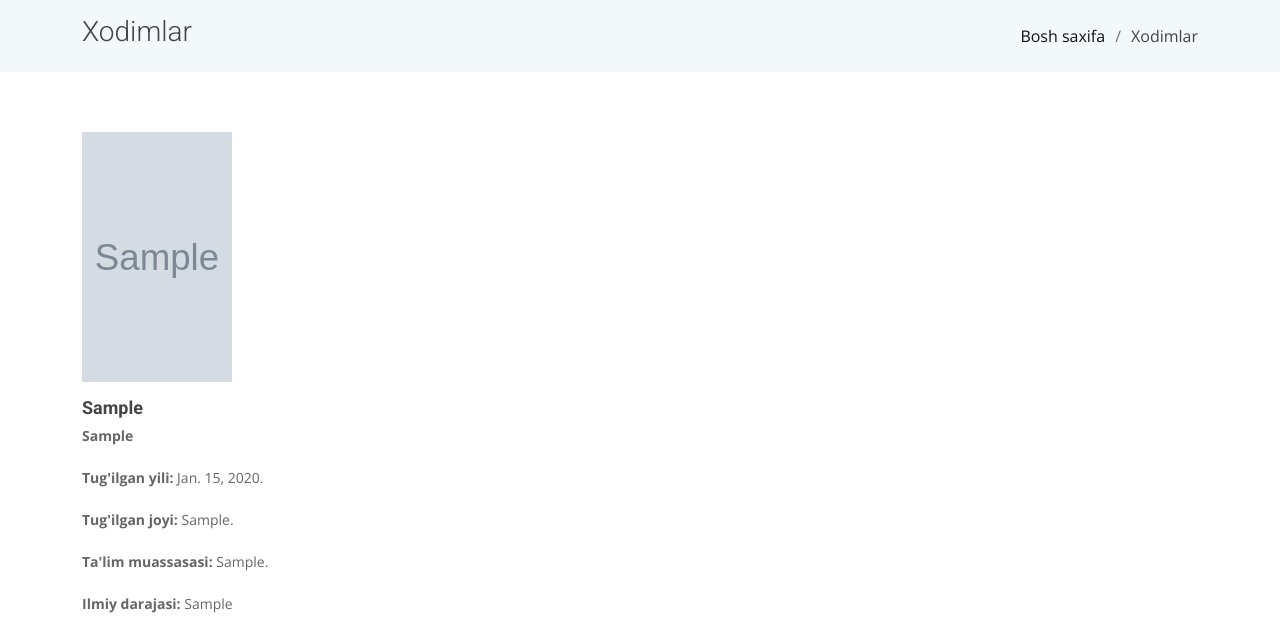
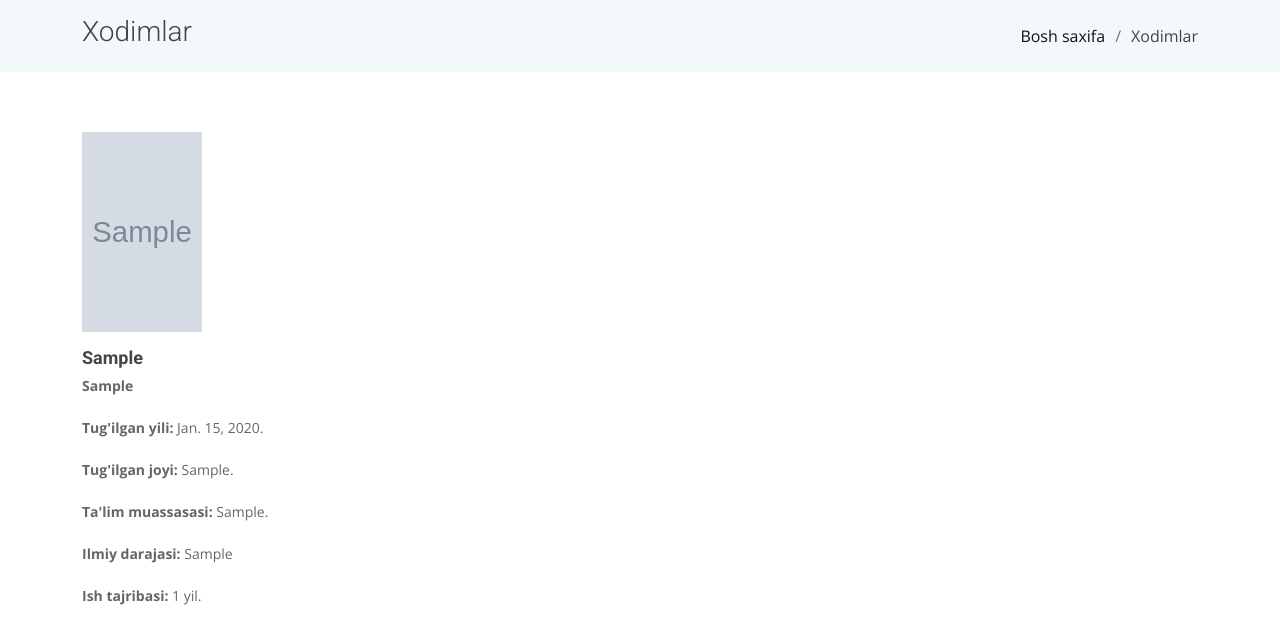
Before and after one commit to Sanjar1996/Uzun, a Django app: page /hodimlar/ in a window 1280 px wide. Shown: the part 80-702 px from the top of the page. Run offline with Django 3.2, Linux system fonts and the light colour scheme; tables that the repository leaves empty hold one stand-in row (values such as "Sample post"); grey boxes marked "Sample" are stand-in pictures; some libraries are stand-ins or nearby versions.

Commit message:
/images changed

```diff
--- a/src/static/css/style.css
+++ b/src/static/css/style.css
@@ -1414,7 +1414,7 @@
 }
 
 .team .member .member-img img {
-  height: 250px;
+  height: 200px;
 }
 
 .team .member .social {
```
